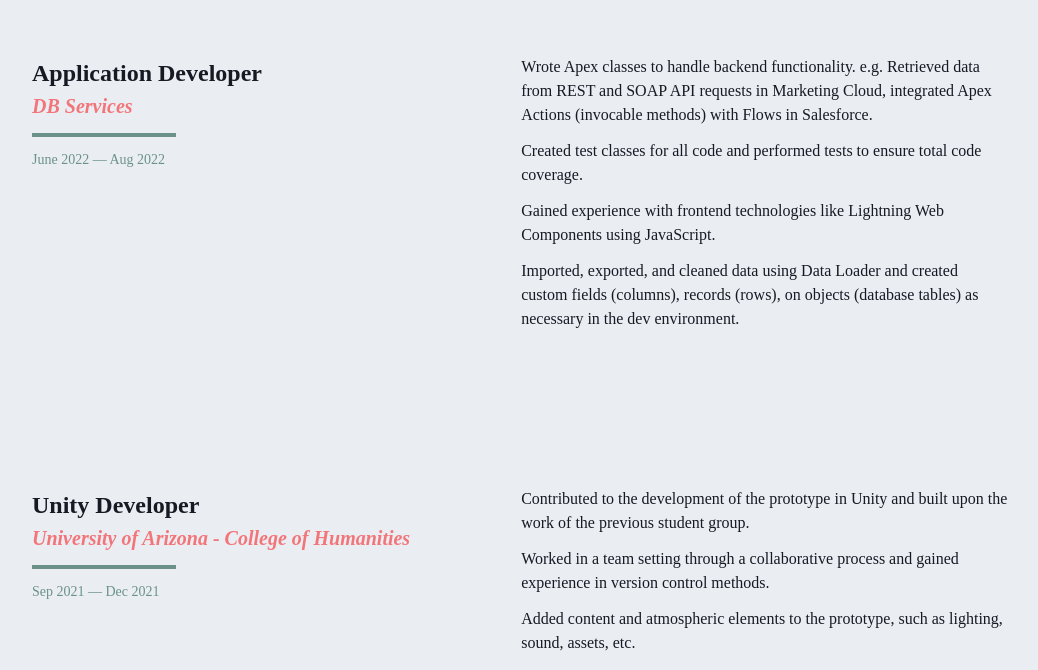
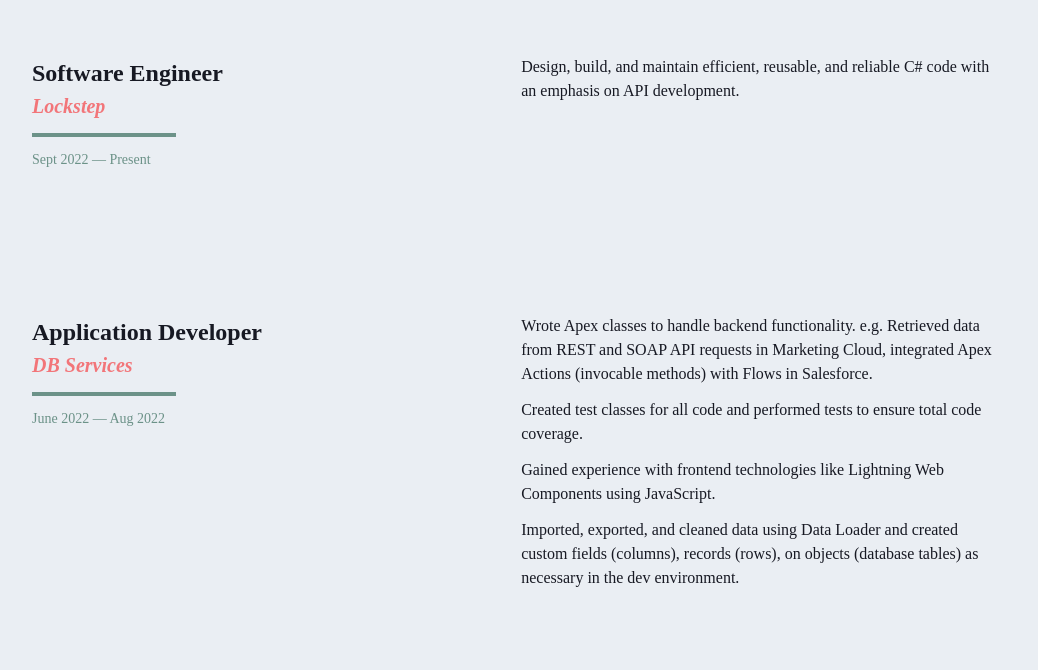
Before and after one commit to mlkywy/mlkywy.github.io, a React (Create React App) app: page / in a window 1280 px wide. Shown: the part 1721-2391 px from the top of the page, without its empty margins (144-1182 px from the left). Built offline with nearby package versions, Linux system fonts and the light colour scheme.

Commit message:
Update index.js

```diff
--- a/src/pages/Experience/index.js
+++ b/src/pages/Experience/index.js
@@ -40,9 +40,23 @@
     "Imported, exported, and cleaned data using Data Loader and created custom fields (columns), records (rows), on objects (database tables) as necessary in the dev environment.",
   ];
 
+  const jobText6 = [
+    "Design, build, and maintain efficient, reusable, and reliable C# code with an emphasis on API development.",
+  ];
+
   return (
     <div id="experience" className="bg-light1 dark:bg-dark1 w-screen py-20">
       <div className="container px-8 md:px-4 lg:px-32 mx-auto flex flex-col h-full ">
+        <ResumeCard
+          role="Software Engineer"
+          company="Lockstep"
+          date="Sept 2022 — Present"
+          body={jobText6.map((text) => (
+            <li className="pb-3 text-dark1 dark:text-light1 text-sm md:text-base lg:text-base">
+              {text}
+            </li>
+          ))}
+        />
         <ResumeCard
           role="Application Developer"
           company="DB Services"
```
